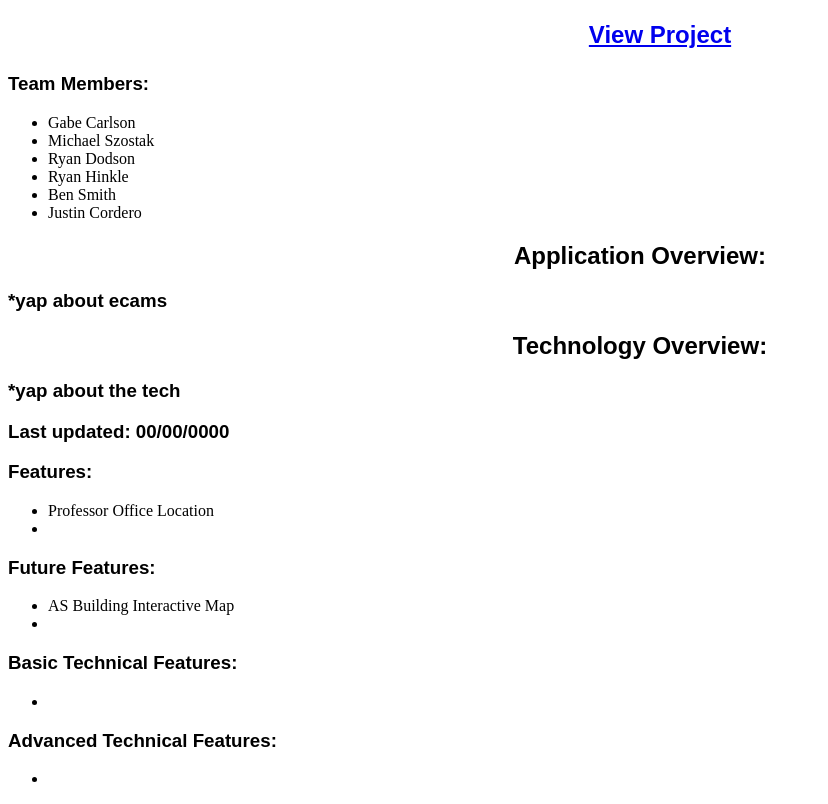
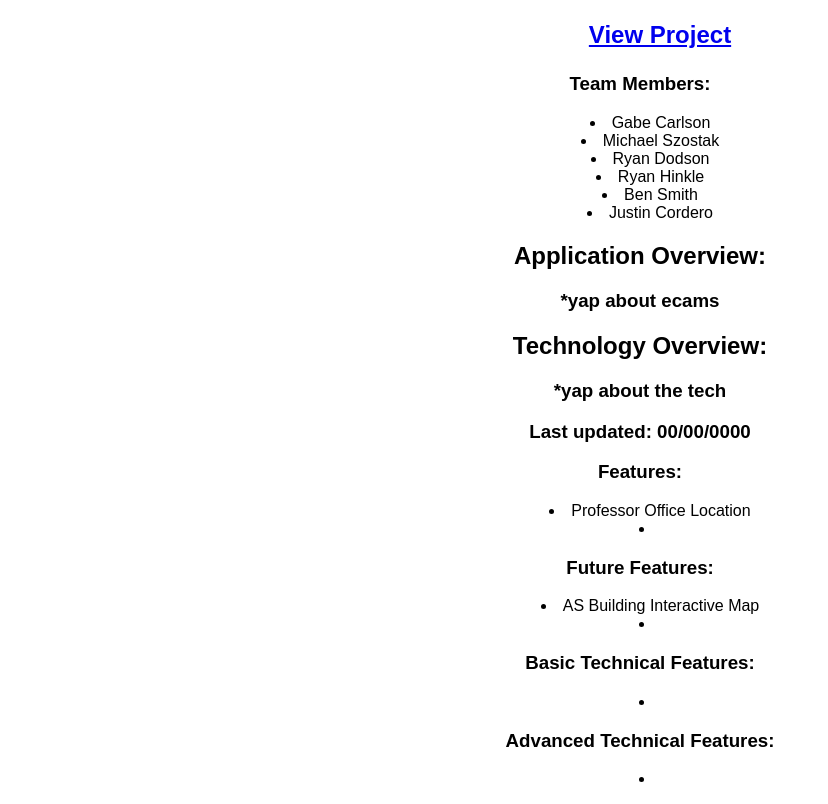
Before and after one commit to DummyScrummy/class-project-proposal-DS, a plain HTML site: page index.html in a window 1280 px wide. Shown: the part 61-865 px from the top of the page, without its empty margins (0-828 px from the left). Drawn offline with Linux system fonts and the light colour scheme.

Commit message:
centered

```diff
--- a/index.html
+++ b/index.html
@@ -4,7 +4,7 @@
 
 <head>
     <meta charset="UTF-8" />
-    <title>Dice Roller</title>
+    <title>DummyScrummy Project Proposal</title>
     <link rel = "stylesheet" href = "style.css">
 </head>
 <body>
@@ -14,7 +14,8 @@
         <a href = "https://lively-water-0a6447110.2.azurestaticapps.net/">View Project</a>
         </ul>
     </h2>
-    <h2></h2>
+
+    <div class="center">
         <h3>Team Members:</h3>
         <ul>
             <li>Gabe Carlson</li>
@@ -54,6 +55,8 @@
         <ul>
             <li></li>
         </ul>
+    </div>
+
 
 </body>
 </html>
--- a/style.css
+++ b/style.css
@@ -1,5 +1,9 @@
+ul{
+
+}
 li {
     margin-right: 20px;
+    list-style-position: inside;
 }
 title {
     font-family: Arial, Helvetica, sans-serif;
@@ -14,6 +18,7 @@ h2 {
   }
 h3{
     font-family: Arial, Helvetica, sans-serif;
+    text-align: center;
   }
 .center {
     font-family: Arial, Helvetica, sans-serif;
```
Lines whose indentation alone changed are shown as unchanged.
